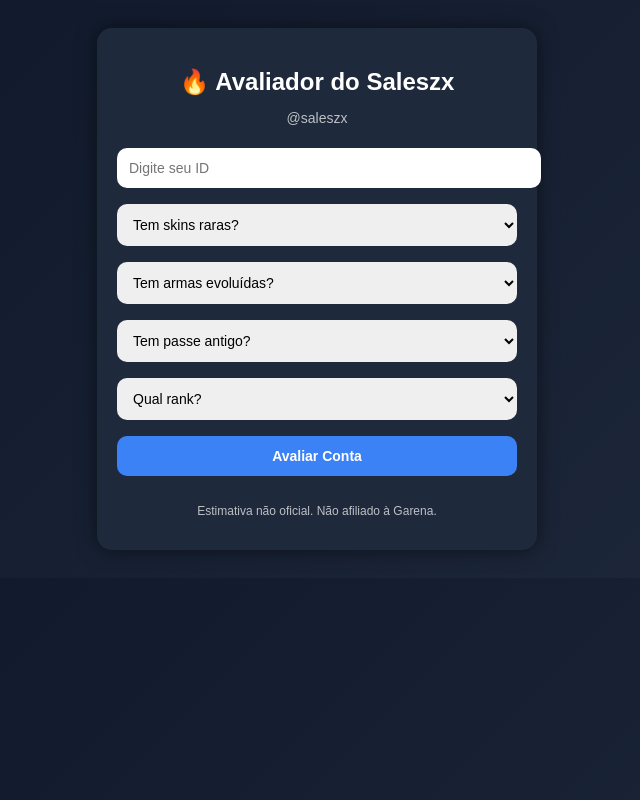
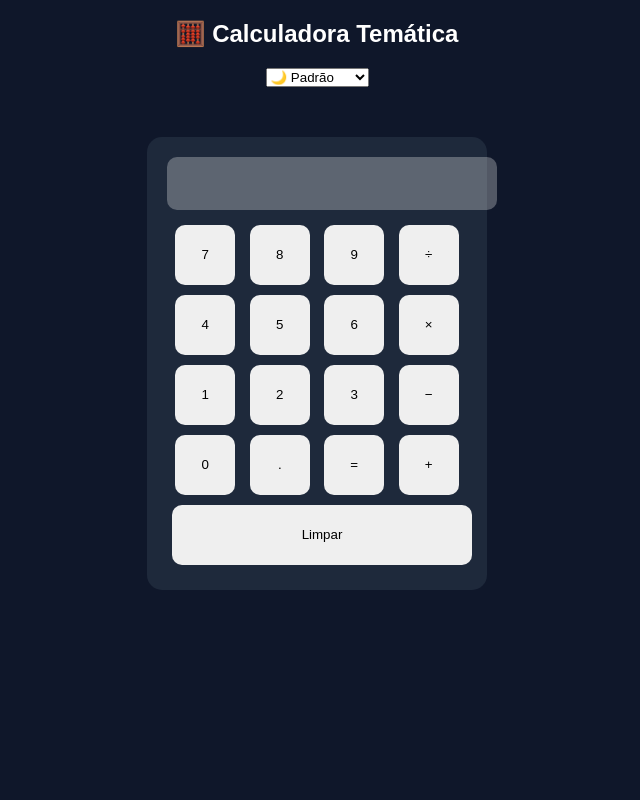
Before and after one commit to Saleszx/avaliador-de-conta--ff, a plain HTML site: page index.html in a window 1280 px wide. Shown: the whole page, without its empty margins (323-963 px from the left). Drawn offline with Linux system fonts and the light colour scheme.

Commit message:
Update title and styles in index.html

```diff
--- a/index.html
+++ b/index.html
@@ -2,157 +2,135 @@
 <html lang="pt-br">
 <head>
 <meta charset="UTF-8">
-<title>Avaliador do Saleszx</title>
+<title>Calculadora Temática</title>
 
 <style>
 body {
   font-family: Arial;
-  background: linear-gradient(135deg, #0f172a, #1e293b);
-  color: white;
   text-align: center;
-  padding: 20px;
+  transition: 0.3s;
 }
 
-.container {
-  background: #1e293b;
+.calculadora {
   padding: 20px;
   border-radius: 15px;
-  max-width: 400px;
-  margin: auto;
-  box-shadow: 0 0 20px rgba(0,0,0,0.5);
+  width: 300px;
+  margin: 50px auto;
 }
 
-h2 {
-  margin-bottom: 5px;
-}
-
-p {
-  opacity: 0.7;
-  font-size: 14px;
-}
-
-input, select, button {
+#tela {
   width: 100%;
-  padding: 12px;
-  margin: 8px 0;
+  padding: 15px;
+  font-size: 20px;
+  margin-bottom: 10px;
   border-radius: 10px;
   border: none;
-  font-size: 14px;
 }
 
 button {
-  background: #3b82f6;
-  color: white;
-  font-weight: bold;
+  width: 60px;
+  height: 60px;
+  margin: 5px;
+  border-radius: 10px;
+  border: none;
   cursor: pointer;
-  transition: 0.3s;
 }
 
-button:hover {
-  background: #2563eb;
+/* TEMAS */
+
+.dark {
+  background: #0f172a;
+  color: white;
 }
 
-.resultado {
-  margin-top: 20px;
-  font-size: 18px;
+.dark .calculadora {
+  background: #1e293b;
 }
 
-.loading {
-  animation: piscar 1s infinite;
+.game {
+  background: black;
+  color: #00ffcc;
 }
 
-@keyframes piscar {
-  0% {opacity: 1;}
-  50% {opacity: 0.3;}
-  100% {opacity: 1;}
+.game .calculadora {
+  background: #020617;
+}
+
+.football {
+  background: green;
+  color: white;
+}
+
+.football .calculadora {
+  background: #14532d;
+}
+
+.kids {
+  background: #facc15;
+  color: black;
+}
+
+.kids .calculadora {
+  background: #fde68a;
+}
+
+.pink {
+  background: #ffc0cb;
+  color: black;
+}
+
+.pink .calculadora {
+  background: #ff99cc;
 }
 </style>
 </head>
 
-<body>
+<body class="dark">
 
-<div class="container">
-<h2>🔥 Avaliador do Saleszx</h2>
-<p>@saleszx</p>
+<h2>🧮 Calculadora Temática</h2>
 
-<input type="text" id="id" placeholder="Digite seu ID">
-
-<select id="raridade">
-  <option value="0">Tem skins raras?</option>
-  <option value="100">Sim (+100)</option>
-  <option value="0">Não</option>
+<select onchange="trocarTema(this.value)">
+  <option value="dark">🌙 Padrão</option>
+  <option value="game">🎮 Gamer</option>
+  <option value="football">⚽ Futebol</option>
+  <option value="kids">🧸 Kids</option>
+  <option value="pink">💖 Hello Kitty</option>
 </select>
 
-<select id="armas">
-  <option value="0">Tem armas evoluídas?</option>
-  <option value="150">Sim (+150)</option>
-  <option value="0">Não</option>
-</select>
+<div class="calculadora">
 
-<select id="passe">
-  <option value="0">Tem passe antigo?</option>
-  <option value="80">Sim (+80)</option>
-  <option value="0">Não</option>
-</select>
+<input type="text" id="tela" disabled>
 
-<select id="rank">
-  <option value="0">Qual rank?</option>
-  <option value="50">Diamante (+50)</option>
-  <option value="100">Mestre (+100)</option>
-  <option value="200">Desafiante (+200)</option>
-</select>
+<div>
+<button onclick="add('7')">7</button>
+<button onclick="add('8')">8</button>
+<button onclick="add('9')">9</button>
+<button onclick="add('/')">÷</button>
+</div>
 
-<button onclick="avaliar()">Avaliar Conta</button>
+<div>
+<button onclick="add('4')">4</button>
+<button onclick="add('5')">5</button>
+<button onclick="add('6')">6</button>
+<button onclick="add('*')">×</button>
+</div>
 
-<div class="resultado" id="resultado"></div>
+<div>
+<button onclick="add('1')">1</button>
+<button onclick="add('2')">2</button>
+<button onclick="add('3')">3</button>
+<button onclick="add('-')">−</button>
+</div>
 
-<p style="margin-top:20px; font-size:12px;">
-Estimativa não oficial. Não afiliado à Garena.
-</p>
+<div>
+<button onclick="add('0')">0</button>
+<button onclick="add('.')">.</button>
+<button onclick="calcular()">=</button>
+<button onclick="add('+')">+</button>
+</div>
+
+<button onclick="limpar()" style="width:100%;">Limpar</button>
 
 </div>
 
-<script>
-function avaliar() {
-  let id = document.getElementById("id").value;
-
-  if(id === "") {
-    alert("Digite o ID primeiro!");
-    return;
-  }
-
-  let raridade = parseInt(document.getElementById("raridade").value);
-  let armas = parseInt(document.getElementById("armas").value);
-  let passe = parseInt(document.getElementById("passe").value);
-  let rank = parseInt(document.getElementById("rank").value);
-
-  let total = raridade + armas + passe + rank;
-  let valor = total * 2;
-
-  let res = document.getElementById("resultado");
-
-  res.innerHTML = "<span class='loading'>🔍 Buscando dados...</span>";
-
-  setTimeout(() => {
-    res.innerHTML = "<span class='loading'>📊 Analisando conta...</span>";
-  }, 1000);
-
-  setTimeout(() => {
-    res.innerHTML = "<span class='loading'>💰 Calculando valor...</span>";
-  }, 2000);
-
-  setTimeout(() => {
-    res.innerHTML =
-    "🔍 ID: " + id + "<br><br>" +
-    "📊 Detalhes:<br>" +
-    "- Skins: +" + raridade + "<br>" +
-    "- Armas: +" + armas + "<br>" +
-    "- Passe: +" + passe + "<br>" +
-    "- Rank: +" + rank + "<br><br>" +
-    "💰 Valor estimado: R$" + valor;
-  }, 3000);
-}
-</script>
-
-</body>
-</html>
+<script
```
